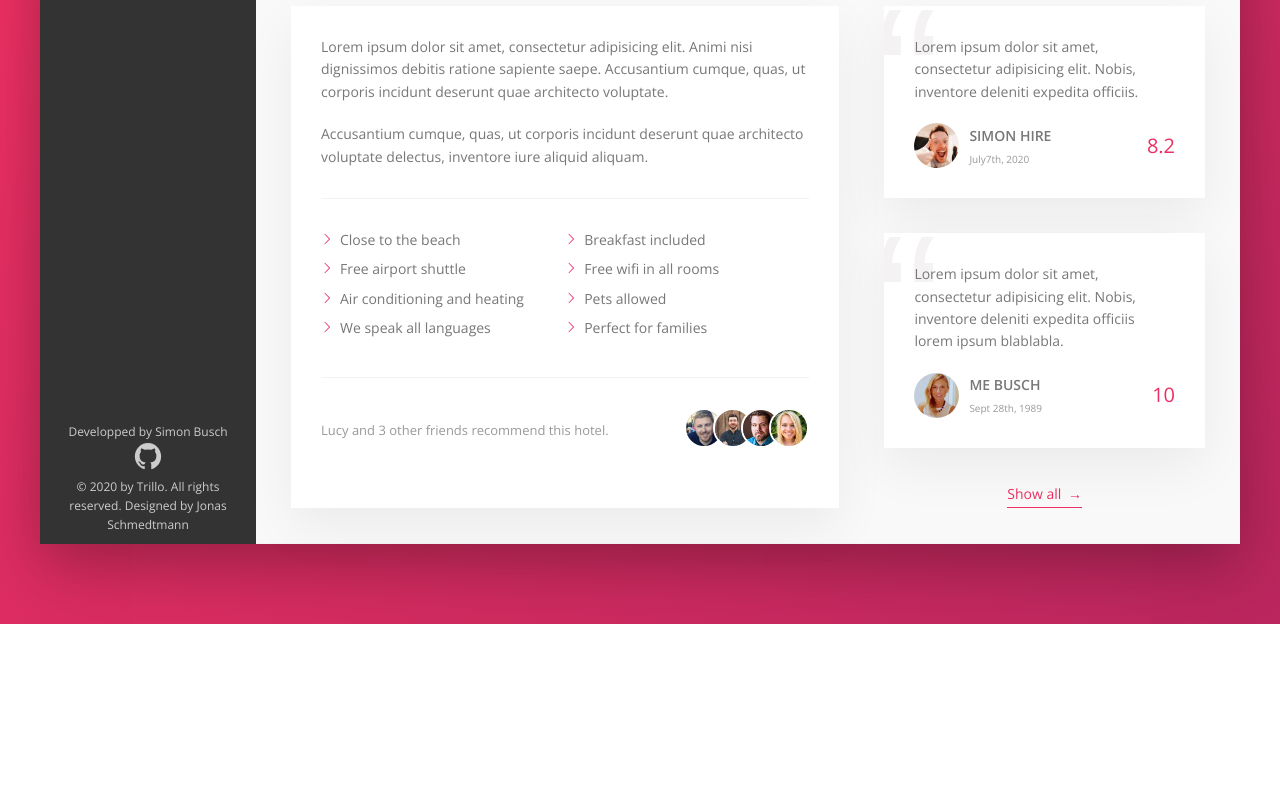
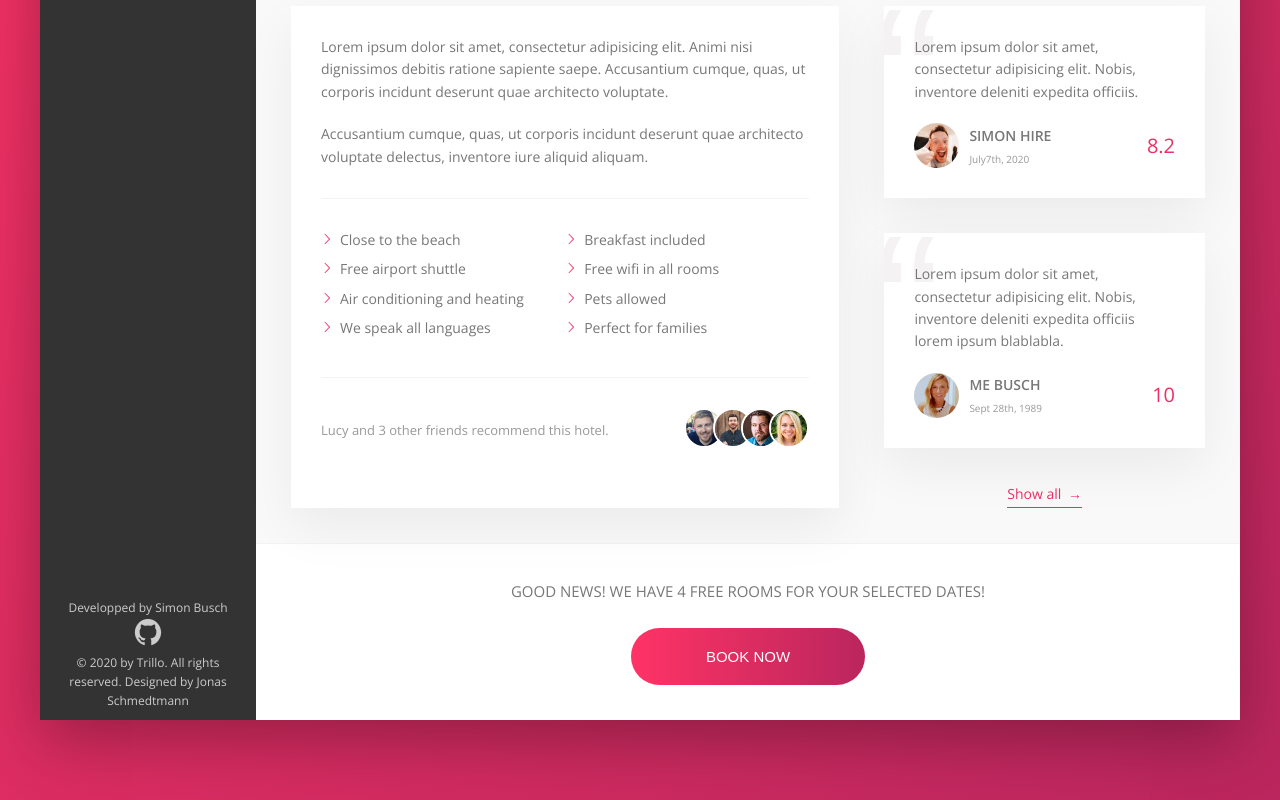
Before and after one commit to Simon-Busch/trillo, a website: page index.html in a window 1280 px wide. Shown: the part 631-1431 px from the top of the page. Before the commit the page ends 1255 px from the top, so only its background shows below. Drawn offline with nearby package versions, Linux system fonts and the light colour scheme.

Commit message:
CTA section design
-Writing html
-SCSS design
-button design
-heading secondary design

```diff
--- a/index.html
+++ b/index.html
@@ -215,6 +215,17 @@
                         </div>
                     </div>
 
+                    <div class="cta">
+                        <h2 class="cta__book-now heading-secondary">
+                            Good news! We Have 4 free rooms for your selected dates!
+                        </h2>
+                        <button class="cta-btn">
+                            <span class="cta-btn__visible">Book now</span>
+                            <span class="cta-btn__invisible">Only 4 rooms left ! </span>
+
+                        </button>
+                    </div>
+
                 </main>
             </div>
         </div>
--- a/sass/base/_typography.scss
+++ b/sass/base/_typography.scss
@@ -4,6 +4,13 @@
     text-transform: uppercase;
     letter-spacing: 1px;
     padding: 1.5rem 3rem ;
+}
+
+.heading-secondary{
+    font-size: 1.5rem;
+    font-weight: 300;
+    text-transform: uppercase;
+    margin-bottom: 2.5rem;
 }
 
 .paragraph {
--- a/sass/components/_buttons.scss
+++ b/sass/components/_buttons.scss
@@ -26,6 +26,56 @@
     & span {
         margin-left: 3px;
     }
+}
+
+.cta-btn {
+    font-size: 1.5rem;
+    font-weight: 300;
+    text-transform: uppercase;
+    border-radius: 100px;
+    border: none;
+    background-image: linear-gradient(to right, var(--color-primary-light), var(--color-primary-dark));
+    color: white;
+    position: relative;
+    overflow: hidden;
+    cursor: pointer;
+
+    & > * {
+        height:100%; /*very important in this kind of animation to define height and width*/
+        width:100%;
+        display: inline-block;
+        transition: all .5s;
+    }
+
+    &__visible {
+        padding: 2rem 7.5rem;
+    }
+
+    &__invisible {
+        display: inline-block;
+        position: absolute;
+        padding: 2rem 0;
+        height:100%;
+        width:100%;
+        left: 0;
+        top: -100%; /*move up exactly the size of the element !*/
+    }
 
 
+    &:hover {
+        background-image: linear-gradient(to left, var(--color-primary-light), var(--color-primary-dark));
+    }
+    &:hover &__visible {
+        transform: translateY(100%);
+    }
+
+    &:hover &__invisible {
+        top: 0;
+    }
+
+    &:focus {
+        outline: none;
+        animation: pulsate 1s infinite;
+    }
+
 }
--- /dev/null
+++ b/sass/components/_cta.scss
@@ -0,0 +1,4 @@
+.cta {
+    padding: 3.5rem 0;
+    text-align: center;
+}
--- a/sass/main.scss
+++ b/sass/main.scss
@@ -6,6 +6,7 @@
 @import "base/utilities";
 
 @import "components/buttons";
+@import "components/cta";
 @import "components/global";
 @import "components/legaltext";
 @import "components/logo";
```
Also changed, not shown: sass/main.css, 1 other file.
